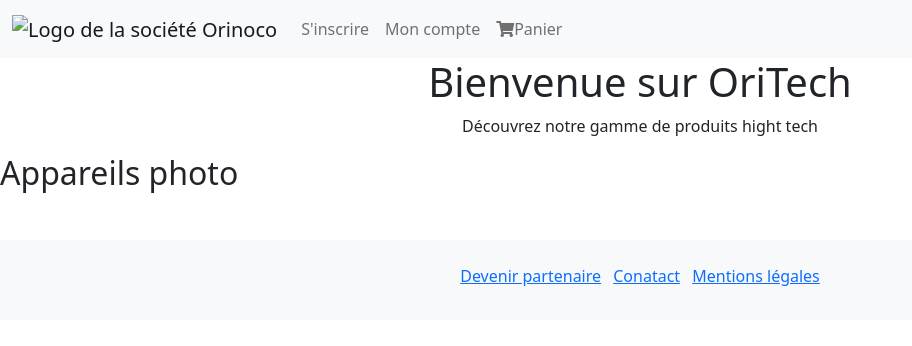
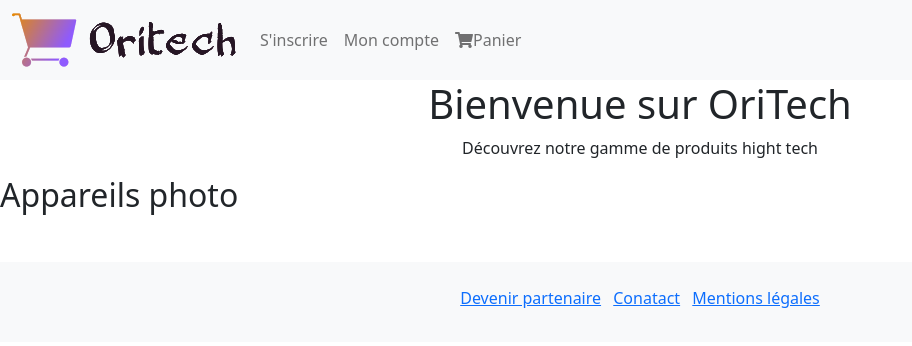
Before and after one commit to RomLabo/RomainLaborde_5_08072021, a plain HTML site: page frontEnd/index.html in a window 1280 px wide. Shown: the whole page, without its empty margins (0-912 px from the left). Drawn offline with nearby package versions, Linux system fonts and the light colour scheme; no server answers.

Commit message:
Ajout favicon

```diff
--- a/frontEnd/index.html
+++ b/frontEnd/index.html
@@ -5,6 +5,7 @@
         <meta name="viewport" content="width=device-width, initial-scale=1" />
         <meta name="description" content="Achat parmis des milliers de produits en stock. Retrouvez tout les produits hight tech du moment sur notre site" />
         <title>OriTech - Entreprise de commerce en ligne - Vente des meilleurs appareils hight tech</title>
+        <link rel="icon" href="img/favicon.ico" />
         <link rel="stylesheet" href="https://cdn.jsdelivr.net/npm/bootstrap@5.0.2/dist/css/bootstrap.min.css" integrity="sha384-EVSTQN3/azprG1Anm3QDgpJLIm9Nao0Yz1ztcQTwFspd3yD65VohhpuuCOmLASjC" crossorigin="anonymous">
         <link rel="stylesheet" href="https://use.fontawesome.com/releases/v5.15.3/css/all.css" integrity="sha384-SZXxX4whJ79/gErwcOYf+zWLeJdY/qpuqC4cAa9rOGUstPomtqpuNWT9wdPEn2fk" crossorigin="anonymous">
         <script src="./index.js"></script>
@@ -13,7 +14,7 @@
         <!-- Header -->
         <header class="container-fluid bg-light">
             <nav class="navbar navbar-expand-lg navbar-light">
-                <a class="navbar-brand" href="index.html"><img src="images/logo.png" alt="Logo de la société Orinoco" /></a>
+                <a class="navbar-brand" href="index.html"><img src="img/logo.png" alt="Logo de la société Orinoco" /></a>
                 <button class="navbar-toggler" type="button" data-toggle="collapse" data-target="#navbarContent">
                     <span class="navbar-toggler-icon"></span>
                 </button>
```
Also changed, not shown: frontEnd/img/favicon.ico (added), frontEnd/img/logo.png (renamed from frontEnd/logo.png).
